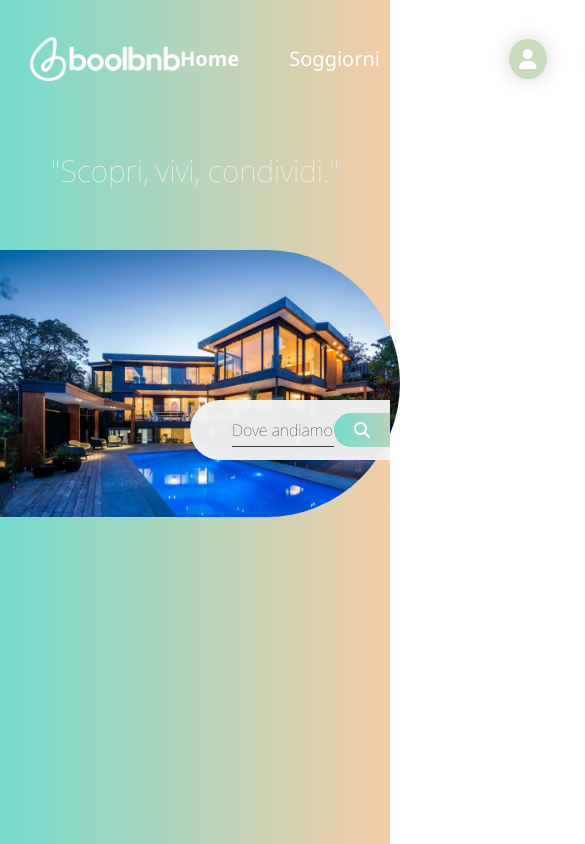
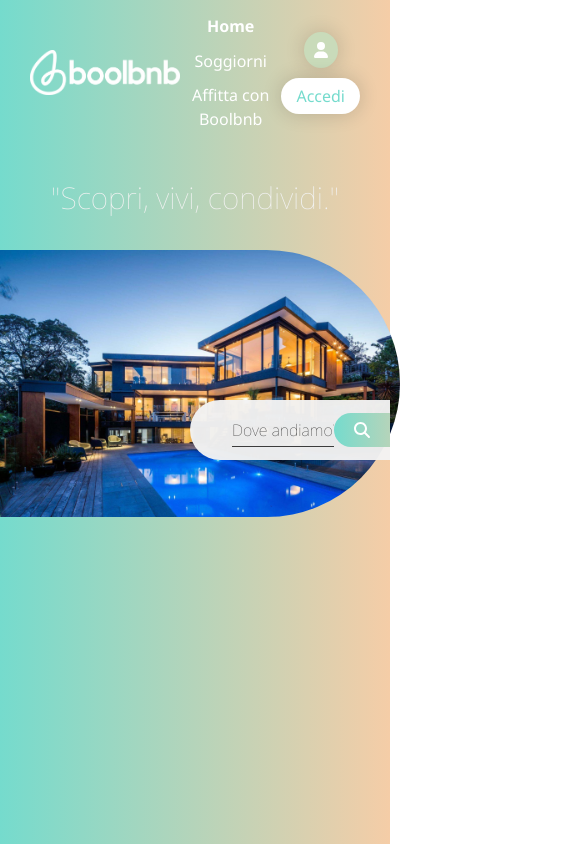
Before and after one commit to eduardorocco/bool-bnb, a React (Vite) app in the folder client/: page / in a window 390 px wide. Shown: the top 844 px of the page, 585 px wide, since content can reach past the window. Built offline with nearby package versions, Linux system fonts and the light colour scheme; no server answers.

Commit message:
fix: update responsive styles for navigation links in header and header pages; change database password

```diff
--- a/client/src/assets/modules/Header.module.css
+++ b/client/src/assets/modules/Header.module.css
@@ -57,3 +57,22 @@
 .insertprop {
     cursor: pointer;
 }
+
+@media (max-width: 768px) {
+    .navlink {
+        font-size: 16px;
+        gap: 30px;
+    }
+}
+
+@media (max-width: 576px) {
+    .navlink {
+        display: flex;
+        flex-direction: column;
+        justify-content: center;
+        align-items: center;
+        font-size: 16px;
+        gap: 10px;
+        text-align: center;
+    }
+}
--- a/client/src/assets/modules/HeaderPages.module.css
+++ b/client/src/assets/modules/HeaderPages.module.css
@@ -44,3 +44,22 @@
 .insertprop {
     cursor: pointer;
 }
+
+@media (max-width: 768px) {
+    .navlink {
+        font-size: 16px;
+        gap: 30px;
+    }
+}
+
+@media (max-width: 576px) {
+    .navlink {
+        display: flex;
+        flex-direction: column;
+        justify-content: center;
+        align-items: center;
+        font-size: 16px;
+        gap: 10px;
+        text-align: center;
+    }
+}
```
Also changed, not shown: 1 other file (tests, documents, lock files or other folders).
